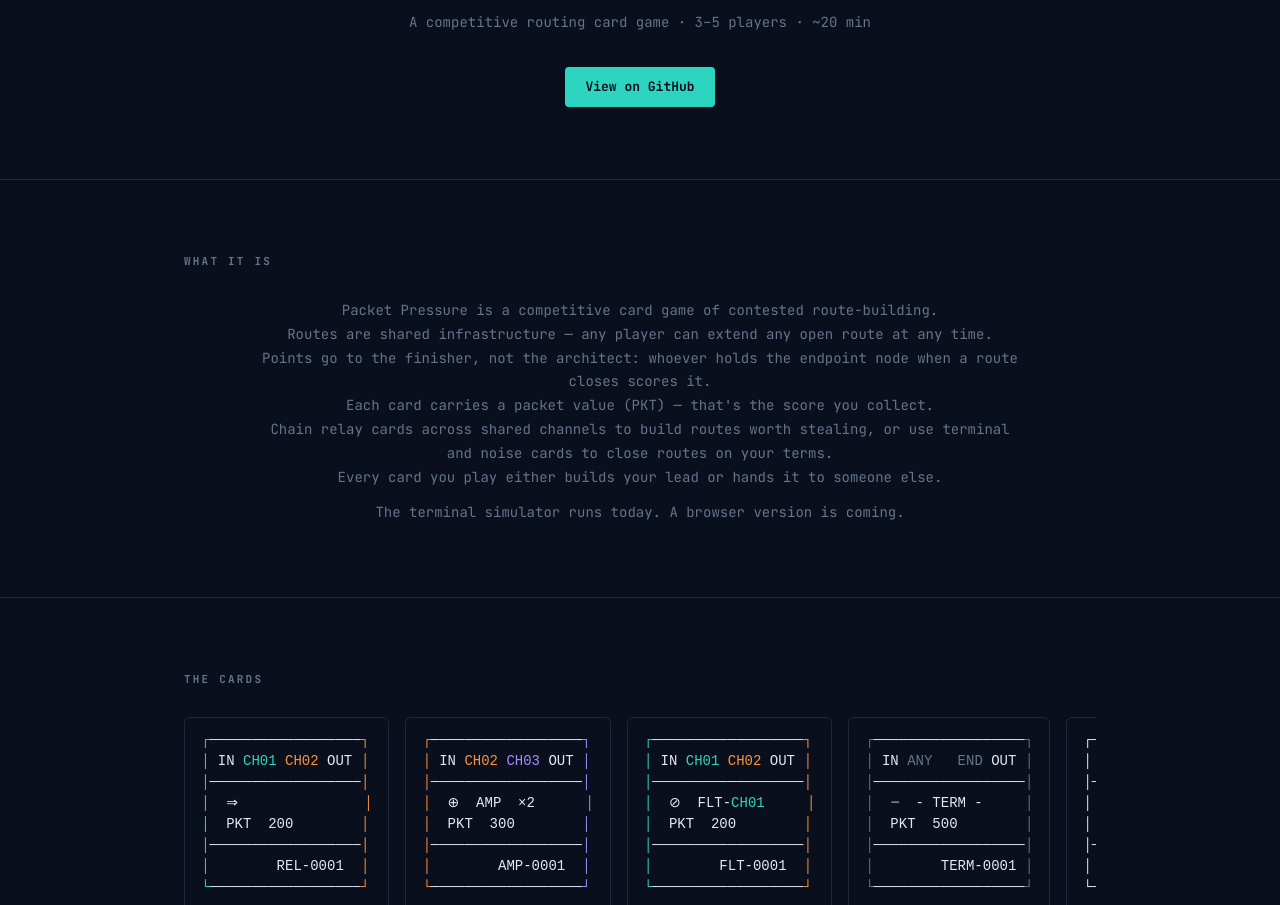
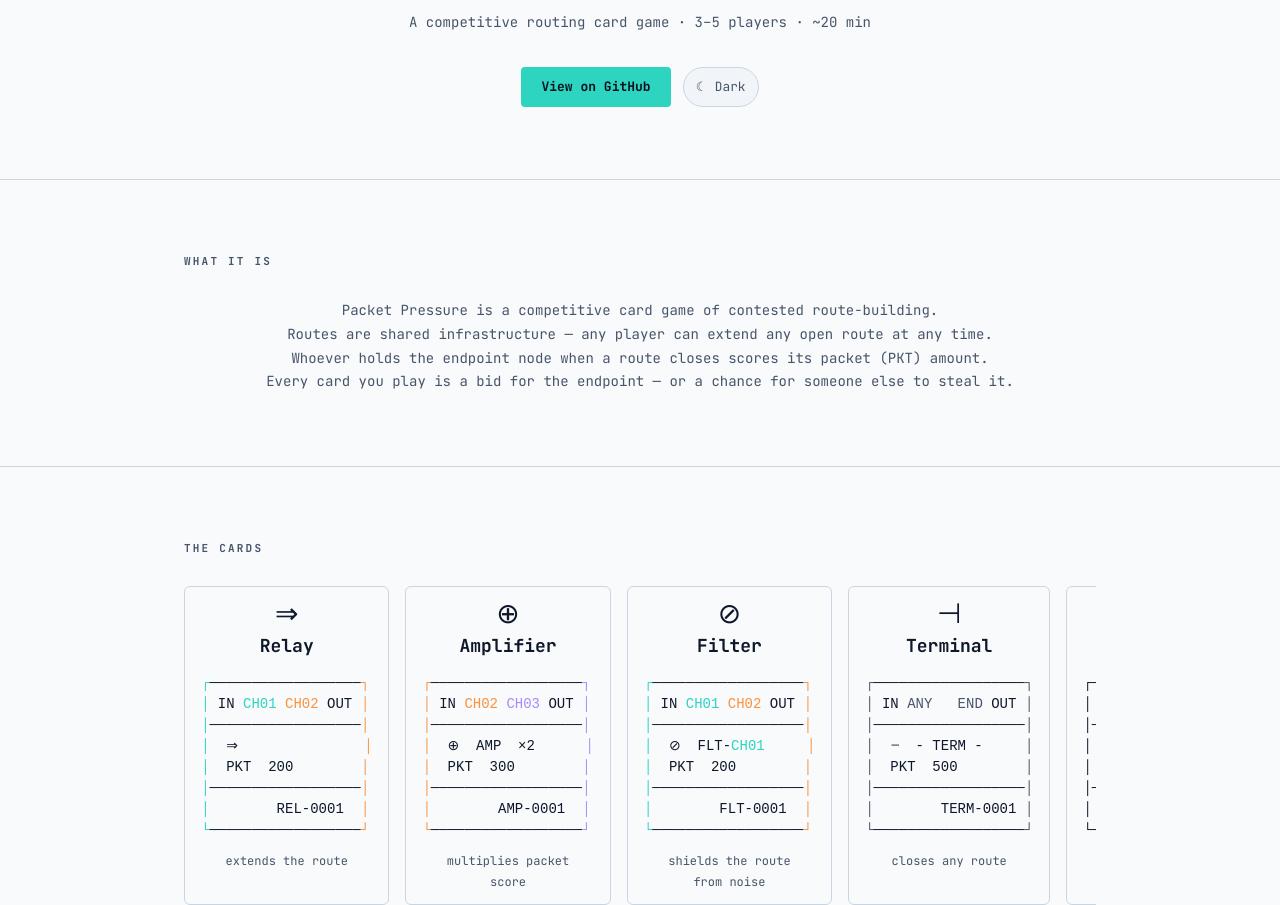
Before and after one commit to josterga/packet-pressure, a plain HTML site: page docs/index.html in a window 1280 px wide. Shown: the part 280-1185 px from the top of the page. Drawn offline with Linux system fonts and the light colour scheme.

Commit message:
light mode, ansi rework, copy rework

```diff
--- a/docs/index.html
+++ b/docs/index.html
@@ -9,6 +9,15 @@
   <link rel="preconnect" href="https://fonts.gstatic.com" crossorigin>
   <link href="https://fonts.googleapis.com/css2?family=JetBrains+Mono:wght@400;700&display=swap" rel="stylesheet">
   <link rel="stylesheet" href="style.css">
+  <script>
+    (function () {
+      var saved = localStorage.getItem('theme');
+      var prefersDark = window.matchMedia('(prefers-color-scheme: dark)').matches;
+      var theme = saved || (prefersDark ? 'dark' : 'light');
+      if (theme === 'light') document.documentElement.setAttribute('data-theme', 'light');
+      else document.documentElement.setAttribute('data-theme', 'dark');
+    })();
+  </script>
 
   <!-- Google tag (gtag.js) -->
   <script async src="https://www.googletagmanager.com/gtag/js?id=G-5MP6TMCJDY"></script>
@@ -32,6 +41,7 @@
       <p class="hero-desc">A competitive routing card game · 3–5 players · ~20 min</p>
       <div class="ctas">
         <a href="https://github.com/josterga/packet-pressure" class="btn btn-primary">View on GitHub</a>
+        <button class="theme-toggle" id="theme-toggle" aria-label="Toggle light/dark mode"></button>
       </div>
     </div>
   </header>
@@ -42,11 +52,8 @@
       <h2>What it is</h2>
       <p>Packet Pressure is a competitive card game of contested route-building.<br>
       Routes are shared infrastructure — any player can extend any open route at any time.<br>
-      Points go to the finisher, not the architect: whoever holds the endpoint node when a route closes scores it.<br>
-      Each card carries a packet value (PKT) — that's the score you collect.<br>
-      Chain relay cards across shared channels to build routes worth stealing, or use terminal and noise cards to close routes on your terms.<br>
-      Every card you play either builds your lead or hands it to someone else.</p>
-      <p>The terminal simulator runs today. A browser version is coming.</p>
+      Whoever holds the endpoint node when a route closes scores its packet (PKT) amount.<br>
+      Every card you play is a bid for the endpoint — or a chance for someone else to steal it.</p>
     </div>
   </section>
 
@@ -58,6 +65,8 @@
 
         <!-- Relay: CH01(teal) → CH02(orange) -->
         <div class="card-block">
+          <p class="card-icon">⇒</p>
+          <p class="card-name">Relay</p>
           <pre><span class="c-teal">┌</span>──────────────────<span class="c-orange">┐</span>
 <span class="c-teal">│</span> IN <span class="c-teal">CH01</span> <span class="c-orange">CH02</span> OUT <span class="c-orange">│</span>
 <span class="c-teal">│</span>──────────────────<span class="c-orange">│</span>
@@ -66,11 +75,13 @@
 <span class="c-teal">│</span>──────────────────<span class="c-orange">│</span>
 <span class="c-teal">│</span>        REL-0001  <span class="c-orange">│</span>
 <span class="c-teal">└</span>──────────────────<span class="c-orange">┘</span></pre>
-          <p class="card-caption">⇒ Relay · extends the route</p>
+          <p class="card-desc">extends the route</p>
         </div>
 
         <!-- Amplifier: CH02(orange) → CH03(purple) -->
         <div class="card-block">
+          <p class="card-icon">⊕</p>
+          <p class="card-name">Amplifier</p>
           <pre><span class="c-orange">┌</span>──────────────────<span class="c-purple">┐</span>
 <span class="c-orange">│</span> IN <span class="c-orange">CH02</span> <span class="c-purple">CH03</span> OUT <span class="c-purple">│</span>
 <span class="c-orange">│</span>──────────────────<span class="c-purple">│</span>
@@ -79,11 +90,13 @@
 <span class="c-orange">│</span>──────────────────<span class="c-purple">│</span>
 <span class="c-orange">│</span>        AMP-0001  <span class="c-purple">│</span>
 <span class="c-orange">└</span>──────────────────<span class="c-purple">┘</span></pre>
-          <p class="card-caption">⊕ Amplifier · doubles value if held at scoring</p>
+          <p class="card-desc">multiplies packet score</p>
         </div>
 
         <!-- Filter: CH01(teal) → CH02(orange), shields CH01 noise -->
         <div class="card-block">
+          <p class="card-icon">⊘</p>
+          <p class="card-name">Filter</p>
           <pre><span class="c-teal">┌</span>──────────────────<span class="c-orange">┐</span>
 <span class="c-teal">│</span> IN <span class="c-teal">CH01</span> <span class="c-orange">CH02</span> OUT <span class="c-orange">│</span>
 <span class="c-teal">│</span>──────────────────<span class="c-orange">│</span>
@@ -92,11 +105,13 @@
 <span class="c-teal">│</span>──────────────────<span class="c-orange">│</span>
 <span class="c-teal">│</span>        FLT-0001  <span class="c-orange">│</span>
 <span class="c-teal">└</span>──────────────────<span class="c-orange">┘</span></pre>
-          <p class="card-caption">⊘ Filter · shields the route from noise</p>
+          <p class="card-desc">shields the route from noise</p>
         </div>
 
         <!-- Terminal: ANY → END (dim borders, no channel) -->
         <div class="card-block">
+          <p class="card-icon">⊣</p>
+          <p class="card-name">Terminal</p>
           <pre><span class="c-dim">┌</span>──────────────────<span class="c-dim">┐</span>
 <span class="c-dim">│</span> IN <span class="c-dim">ANY</span>   <span class="c-dim">END</span> OUT <span class="c-dim">│</span>
 <span class="c-dim">│</span>──────────────────<span class="c-dim">│</span>
@@ -105,11 +120,13 @@
 <span class="c-dim">│</span>──────────────────<span class="c-dim">│</span>
 <span class="c-dim">│</span>        TERM-0001 <span class="c-dim">│</span>
 <span class="c-dim">└</span>──────────────────<span class="c-dim">┘</span></pre>
-          <p class="card-caption">⊣ Terminal · closes and claims any route</p>
+          <p class="card-desc">closes any route</p>
         </div>
 
         <!-- Noise: no input → targets CH01(teal) -->
         <div class="card-block">
+          <p class="card-icon">⚠</p>
+          <p class="card-name">Noise</p>
           <pre>┌──────────────────<span class="c-teal">┐</span>
 │ IN  --  <span class="c-teal">CH01</span> OUT <span class="c-teal">│</span>
 │──────────────────<span class="c-teal">│</span>
@@ -118,7 +135,7 @@
 │──────────────────<span class="c-teal">│</span>
 │       NOISE-0001 <span class="c-teal">│</span>
 └──────────────────<span class="c-teal">┘</span></pre>
-          <p class="card-caption">⚠ Noise · destroys routes on a channel</p>
+          <p class="card-desc">destroys routes</p>
         </div>
 
       </div>
@@ -129,7 +146,7 @@
   <section class="routes">
     <div class="container">
       <h2>Routes</h2>
-      <p class="routes-desc">A route is a chain of cards where each card's output channel matches the next card's input. Any player can extend any open route — the player who places the last card (the endpoint) scores it. A route closes when it hits the hop limit or a terminal node is played on it; closed routes score at round end.</p>
+      <p class="routes-desc">A route is a chain of cards where each card's output channel matches the next card's input. Each node placed becomes the new endpoint, displacing the previous holder. A route closes when it hits the hop limit or a terminal is played on it; closed routes score at round end.</p>
       <div class="route-label">ROUTE-01 &nbsp;·&nbsp; <span class="c-teal">CH01</span> → <span class="c-orange">CH02</span> → <span class="c-purple">CH03</span> → <span class="c-dim">END</span></div>
       <div class="route-row">
 
@@ -208,6 +225,20 @@ python -m packet_pressure.run_experiment --solo           <span class="comment">
 
   <script>
   (function () {
+    var btn = document.getElementById('theme-toggle');
+    function applyTheme(theme) {
+      document.documentElement.setAttribute('data-theme', theme);
+      btn.textContent = theme === 'light' ? '☾ Dark' : '☀ Light';
+      localStorage.setItem('theme', theme);
+    }
+    var current = document.documentElement.getAttribute('data-theme') || 'dark';
+    btn.textContent = current === 'light' ? '☾ Dark' : '☀ Light';
+    btn.addEventListener('click', function () {
+      applyTheme(document.documentElement.getAttribute('data-theme') === 'light' ? 'dark' : 'light');
+    });
+  })();
+
+  (function () {
     // Replicate print_splash() from display.py:
     // icon = syms[(c - r) % 5]  — diagonal shift each row
     // color = bg_colors[(r + c) % 3]  — 3-color cycle independent of icons
--- a/docs/style.css
+++ b/docs/style.css
@@ -9,6 +9,32 @@
   --purple:   #a78bfa;
   --green:    #4ade80;
   --red:      #f87171;
+}
+
+@media (prefers-color-scheme: light) {
+  :root {
+    --bg:      #f8fafc;
+    --surface: #f1f5f9;
+    --border:  #cbd5e1;
+    --text:    #0f172a;
+    --dim:     #475569;
+  }
+}
+
+[data-theme="light"] {
+  --bg:      #f8fafc;
+  --surface: #f1f5f9;
+  --border:  #cbd5e1;
+  --text:    #0f172a;
+  --dim:     #475569;
+}
+
+[data-theme="dark"] {
+  --bg:       #0a0f1e;
+  --surface:  #111827;
+  --border:   #1e293b;
+  --text:     #e2e8f0;
+  --dim:      #64748b;
 }
 
 *, *::before, *::after { box-sizing: border-box; margin: 0; padding: 0; }
@@ -162,7 +188,20 @@ h2 {
   color: var(--text);
 }
 
-.card-block .card-caption {
+.card-block .card-icon {
+  font-size: 28px;
+  line-height: 1;
+  margin-bottom: 4px;
+}
+
+.card-block .card-name {
+  font-size: 18px;
+  font-weight: 600;
+  margin-bottom: 12px;
+  color: var(--text);
+}
+
+.card-block .card-desc {
   margin-top: 10px;
   font-size: 12px;
   color: var(--dim);
@@ -308,3 +347,18 @@ footer a {
   text-underline-offset: 3px;
 }
 footer a:hover { color: var(--text); }
+
+/* ── Theme toggle ── */
+.theme-toggle {
+  background: var(--surface);
+  border: 1px solid var(--border);
+  color: var(--dim);
+  border-radius: 999px;
+  padding: 0.3rem 0.75rem;
+  font-size: 0.8rem;
+  font-family: inherit;
+  cursor: pointer;
+  line-height: 1;
+  transition: color 0.15s, border-color 0.15s;
+}
+.theme-toggle:hover { color: var(--text); border-color: var(--dim); }
```
